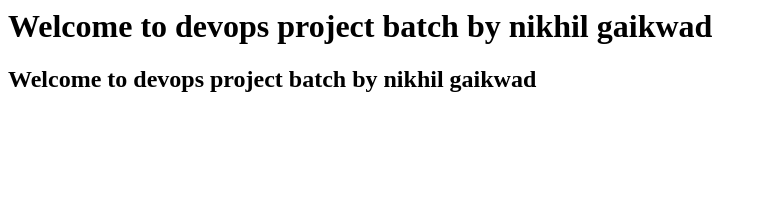
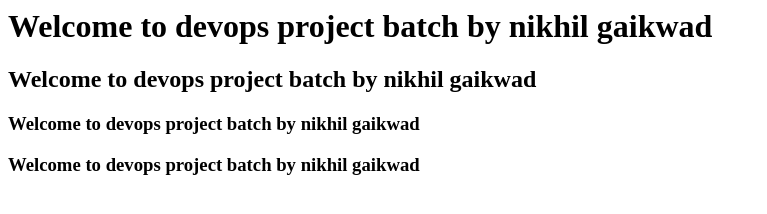
Before and after one commit to nikhil-r-gaikwad/alpha-repo, a plain HTML site: page src/index.html in a window 1280 px wide. Shown: the whole page, without its empty margins (0-767 px from the left). Drawn offline with Linux system fonts and the light colour scheme.

Commit message:
changes in dev branch by nik on index.html

```diff
--- a/src/index.html
+++ b/src/index.html
@@ -1,2 +1,4 @@
 <h1> Welcome to devops project batch by nikhil gaikwad </h1>
 <h2> Welcome to devops project batch by nikhil gaikwad </h2>
+<h3> Welcome to devops project batch by nikhil gaikwad </h3>
+<h3> Welcome to devops project batch by nikhil gaikwad </h4>
```
